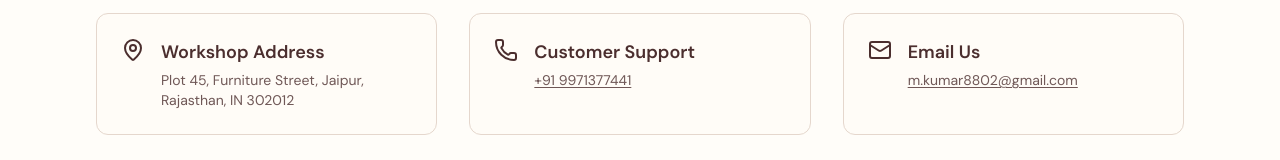
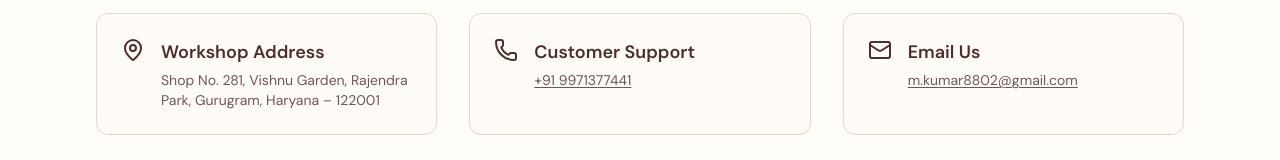
Before and after one commit to Jangidp0903/Komal-Wood-Work, a Next.js app: page / in a window 1280 px wide. Shown: the part 3990-4150 px from the top of the page. Built offline with nearby package versions, Linux system fonts and the light colour scheme.

Commit message:
Address Changed

```diff
--- a/src/components/ContactSection.tsx
+++ b/src/components/ContactSection.tsx
@@ -12,7 +12,7 @@ const contactDetails: ContactItem[] = [
   {
     icon: <MapPin className="h-6 w-6 text-[#4B2E2E]" aria-hidden="true" />,
     label: "Workshop Address",
-    value: "Plot 45, Furniture Street, Jaipur, Rajasthan, IN 302012",
+    value: "Shop No. 281, Vishnu Garden, Rajendra Park, Gurugram, Haryana – 122001",
   },
   {
     icon: <Phone className="h-6 w-6 text-[#4B2E2E]" aria-hidden="true" />,
```
